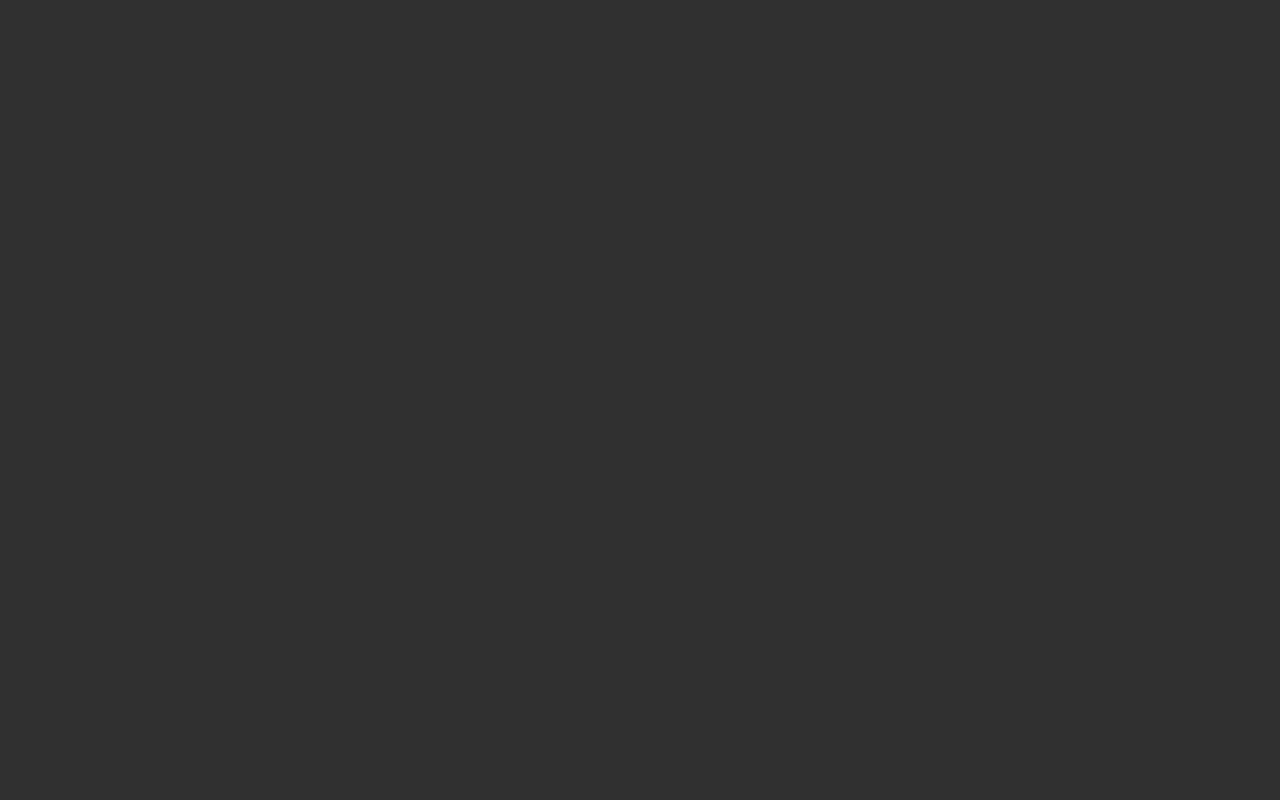
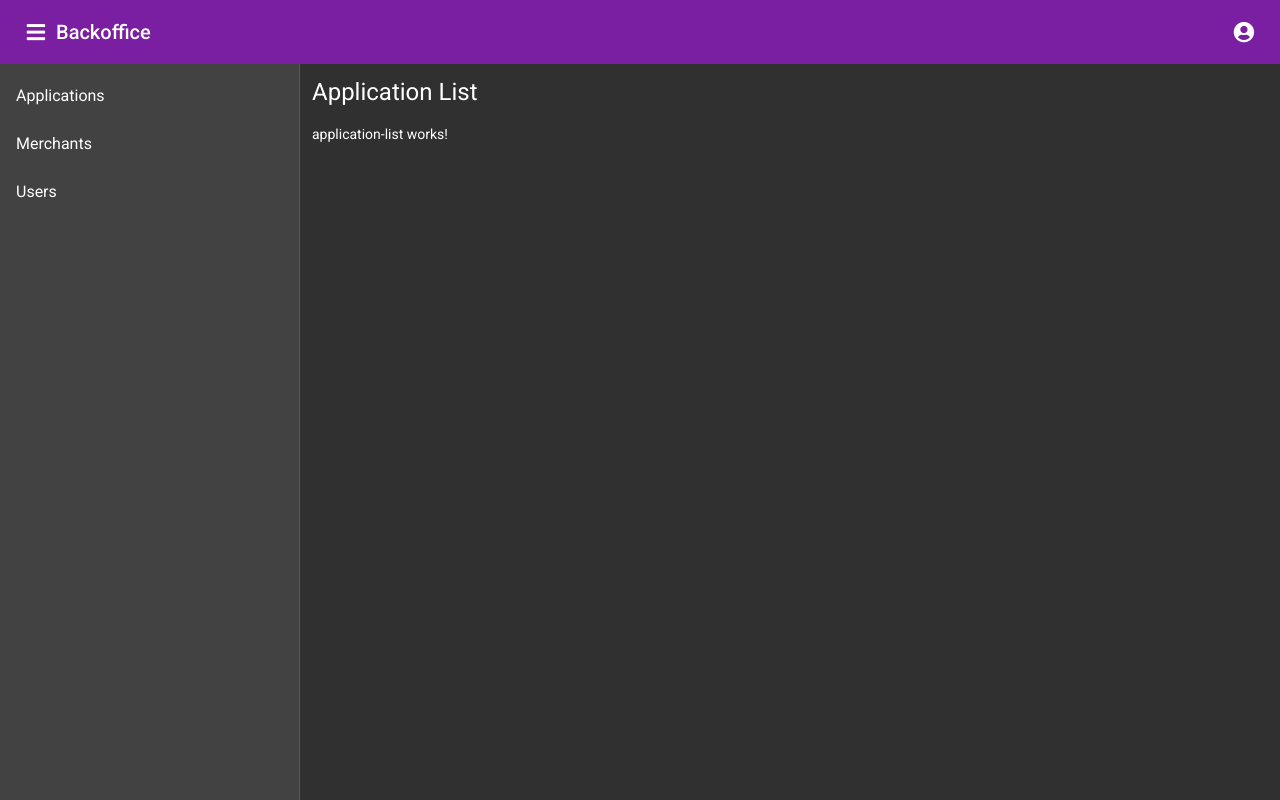
Before and after one commit to alisabrigok/ng-backoffice, an Angular app: page /application/list in a window 1280 px wide. Before the commit this address led to /. Built offline with nearby package versions, Linux system fonts and the light colour scheme.

Commit message:
Fix dynamic title change and add initial application list page

```diff
--- a/package.json
+++ b/package.json
@@ -21,6 +21,7 @@
     "@angular/platform-browser": "~9.1.1",
     "@angular/platform-browser-dynamic": "~9.1.1",
     "@angular/router": "~9.1.1",
+    "lodash": "^4.17.15",
     "rxjs": "~6.5.4",
     "tslib": "^1.10.0",
     "zone.js": "~0.10.2"
--- a/src/app/app.component.ts
+++ b/src/app/app.component.ts
@@ -5,6 +5,4 @@ import { Component } from '@angular/core';
   templateUrl: './app.component.html',
   styleUrls: ['./app.component.scss'],
 })
-export class App {
-  title = 'ng-backoffice';
-}
+export class App {}
--- a/src/app/app.module.ts
+++ b/src/app/app.module.ts
@@ -17,7 +17,6 @@ import { DashboardLayoutModule } from './layouts/dashboard-layout/dashboard-layo
     DashboardLayoutModule,
     BrowserAnimationsModule,
   ],
-  providers: [],
   bootstrap: [App],
 })
 export class AppModule {}
--- a/src/app/layouts/dashboard-layout/dashboard-layout-routing.module.ts
+++ b/src/app/layouts/dashboard-layout/dashboard-layout-routing.module.ts
@@ -3,13 +3,27 @@ import { Routes, RouterModule } from '@angular/router';
 
 import { DashboardLayout } from './dashboard-layout.component';
 import { DashboardComponent } from '../../views/dashboard/dashboard.component';
+import { ApplicationListComponent } from 'src/app/views/application-list/application-list.component';
 
 const routes: Routes = [
   {
     path: 'dashboard',
     component: DashboardLayout,
-    data: { title: 'Dashboard' },
-    children: [{ path: '', component: DashboardComponent }],
+    children: [
+      { path: '', component: DashboardComponent, data: { title: 'Dashboard' } },
+    ],
+  },
+  {
+    path: 'application',
+    component: DashboardLayout,
+    children: [
+      { path: '', redirectTo: 'list', pathMatch: 'full' },
+      {
+        path: 'list',
+        component: ApplicationListComponent,
+        data: { title: 'Application List' },
+      },
+    ],
   },
 ];
 
--- a/src/app/layouts/dashboard-layout/dashboard-layout.component.html
+++ b/src/app/layouts/dashboard-layout/dashboard-layout.component.html
@@ -40,7 +40,7 @@
 <mat-sidenav-container fullscreen class="nav-container">
   <mat-sidenav #snav mode="side" opened class="nav">
     <mat-nav-list>
-      <a mat-list-item routerLink=".">Applications</a>
+      <a mat-list-item routerLink="/application/list">Applications</a>
       <a mat-list-item routerLink=".">Merchants</a>
       <a mat-list-item routerLink=".">Users</a>
     </mat-nav-list>
--- a/src/app/layouts/dashboard-layout/dashboard-layout.component.ts
+++ b/src/app/layouts/dashboard-layout/dashboard-layout.component.ts
@@ -1,5 +1,6 @@
 import { Component, OnInit } from '@angular/core';
 import { Router, ActivatedRoute } from '@angular/router';
+import { Title } from '@angular/platform-browser';
 
 @Component({
   selector: 'app-dashboard-layout',
@@ -7,8 +8,15 @@ import { Router, ActivatedRoute } from '@angular/router';
   styleUrls: ['./dashboard-layout.component.scss'],
 })
 export class DashboardLayout implements OnInit {
-  constructor(private router: Router, private route: ActivatedRoute) {}
-  title = this.route.snapshot.data.title;
+  title: String = this.route.snapshot.firstChild.data.title;
+
+  constructor(
+    private router: Router,
+    private route: ActivatedRoute,
+    titleService: Title
+  ) {
+    titleService.setTitle(`${this.title} - Backoffice`);
+  }
 
   ngOnInit(): void {}
 
--- a/src/app/layouts/login-layout/login-layout-routing.module.ts
+++ b/src/app/layouts/login-layout/login-layout-routing.module.ts
@@ -8,7 +8,9 @@ const routes: Routes = [
   {
     path: 'login',
     component: LoginLayout,
-    children: [{ path: '', component: LoginComponent }],
+    children: [
+      { path: '', component: LoginComponent, data: { title: 'Login' } },
+    ],
   },
 ];
 
--- a/src/app/layouts/login-layout/login-layout.component.ts
+++ b/src/app/layouts/login-layout/login-layout.component.ts
@@ -1,4 +1,6 @@
 import { Component, OnInit } from '@angular/core';
+import { ActivatedRoute } from '@angular/router';
+import { Title } from '@angular/platform-browser';
 
 @Component({
   selector: 'app-login-layout',
@@ -6,7 +8,11 @@ import { Component, OnInit } from '@angular/core';
   styleUrls: ['./login-layout.component.scss'],
 })
 export class LoginLayout implements OnInit {
-  constructor() {}
+  private title: String = this.route.snapshot.firstChild.data.title;
+
+  constructor(private route: ActivatedRoute, titleService: Title) {
+    titleService.setTitle(`${this.title} - Backoffice`);
+  }
 
   ngOnInit(): void {}
 }
--- /dev/null
+++ b/src/app/views/application-list/application-list.component.html
@@ -0,0 +1 @@
+<p>application-list works!</p>
--- /dev/null
+++ b/src/app/views/application-list/application-list.component.ts
@@ -0,0 +1,12 @@
+import { Component, OnInit } from '@angular/core';
+
+@Component({
+  selector: 'app-application-list',
+  templateUrl: './application-list.component.html',
+  styleUrls: ['./application-list.component.scss'],
+})
+export class ApplicationListComponent implements OnInit {
+  constructor() {}
+
+  ngOnInit(): void {}
+}
```
Also changed, not shown: src/app/views/application-list/application-list.component.scss (added), 1 other file (tests, documents, lock files or other folders).
